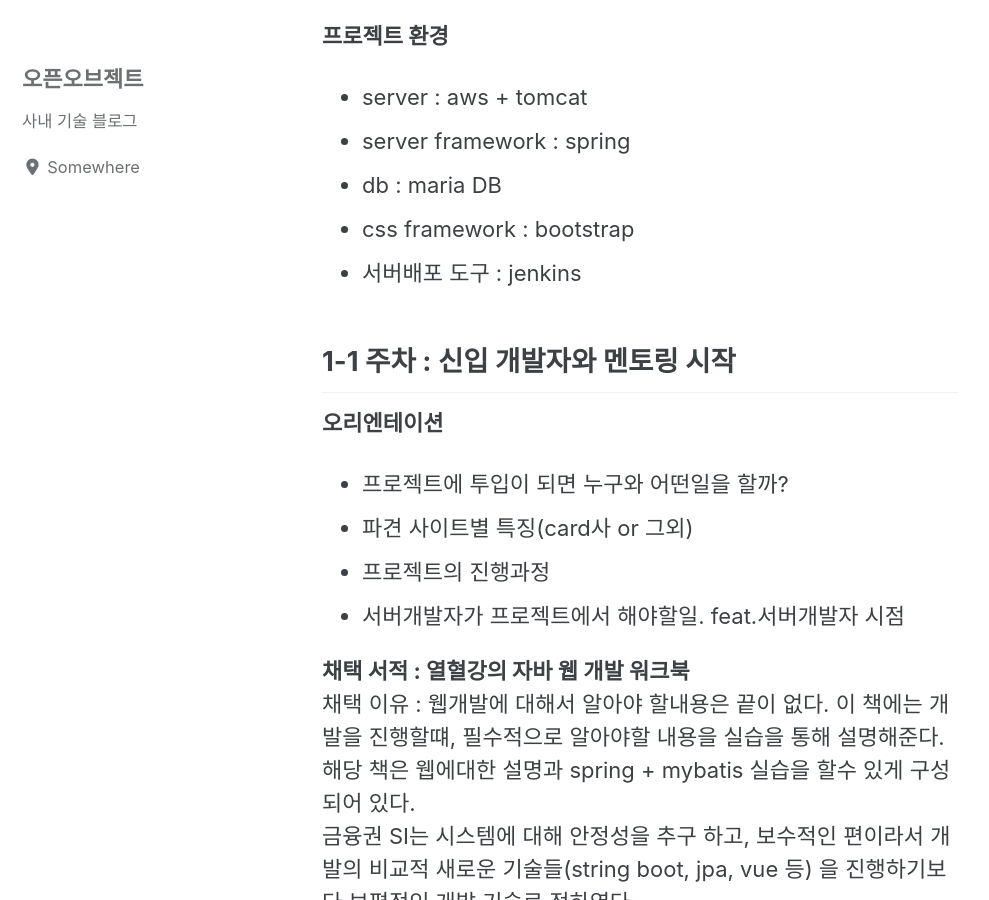
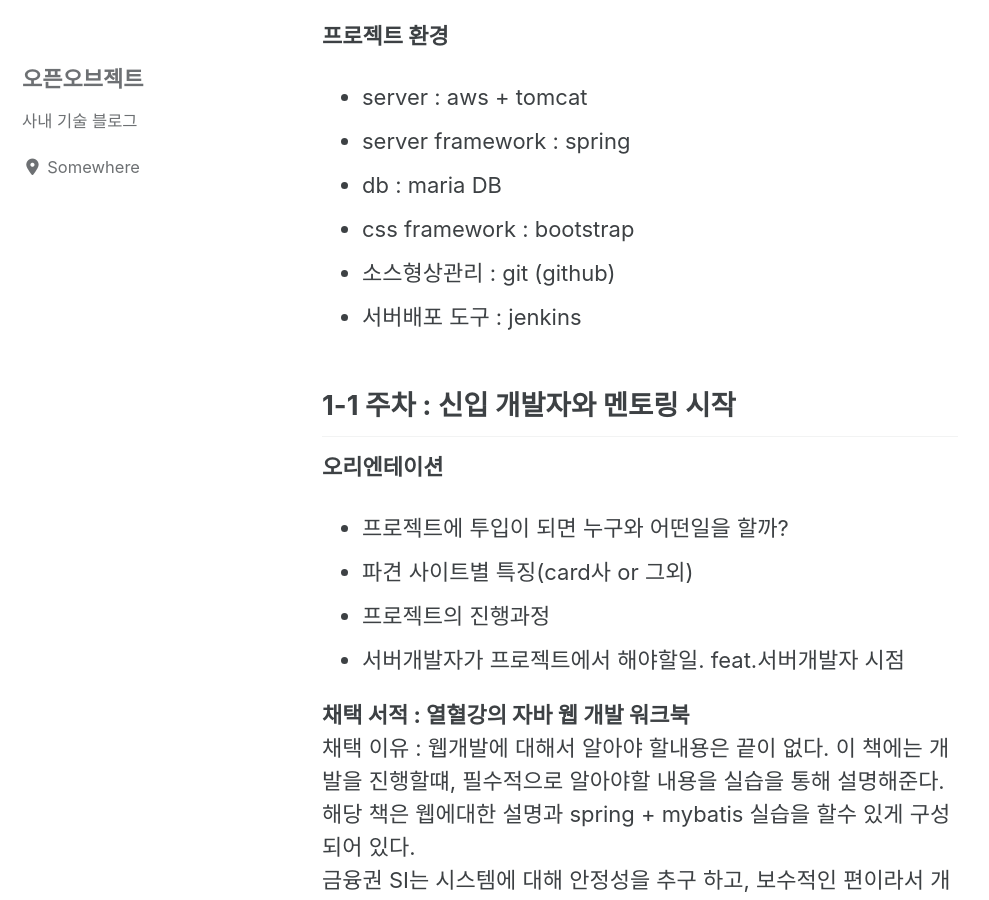
Before and after one commit to openobjectnet/openobjectnet.github.io, a Jekyll site: the page built from _posts/2020-05-19-mento-review.md, in a window 1280 px wide and 900 px high, scrolled down 436 px. Shown: the whole window, without its empty margins (0-989 px from the left). Built offline with Jekyll 4.4.1, drawn with Linux system fonts in a browser that asks for light colours; cached includes are drawn as plain includes; nearby versions of some CDN libraries.

Commit message:
[SeHoon] 멘토링 포스트 프로젝트환경 내용추가

```diff
--- a/_posts/2020-05-19-mento-review.md
+++ b/_posts/2020-05-19-mento-review.md
@@ -20,6 +20,7 @@ toc_label: "시기별"
 - server framework : spring
 - db : maria DB
 - css framework : bootstrap
+- 소스형상관리 : git (github)
 - 서버배포 도구 : jenkins
 
 ## 1-1 주차 : 신입 개발자와 멘토링 시작
```
